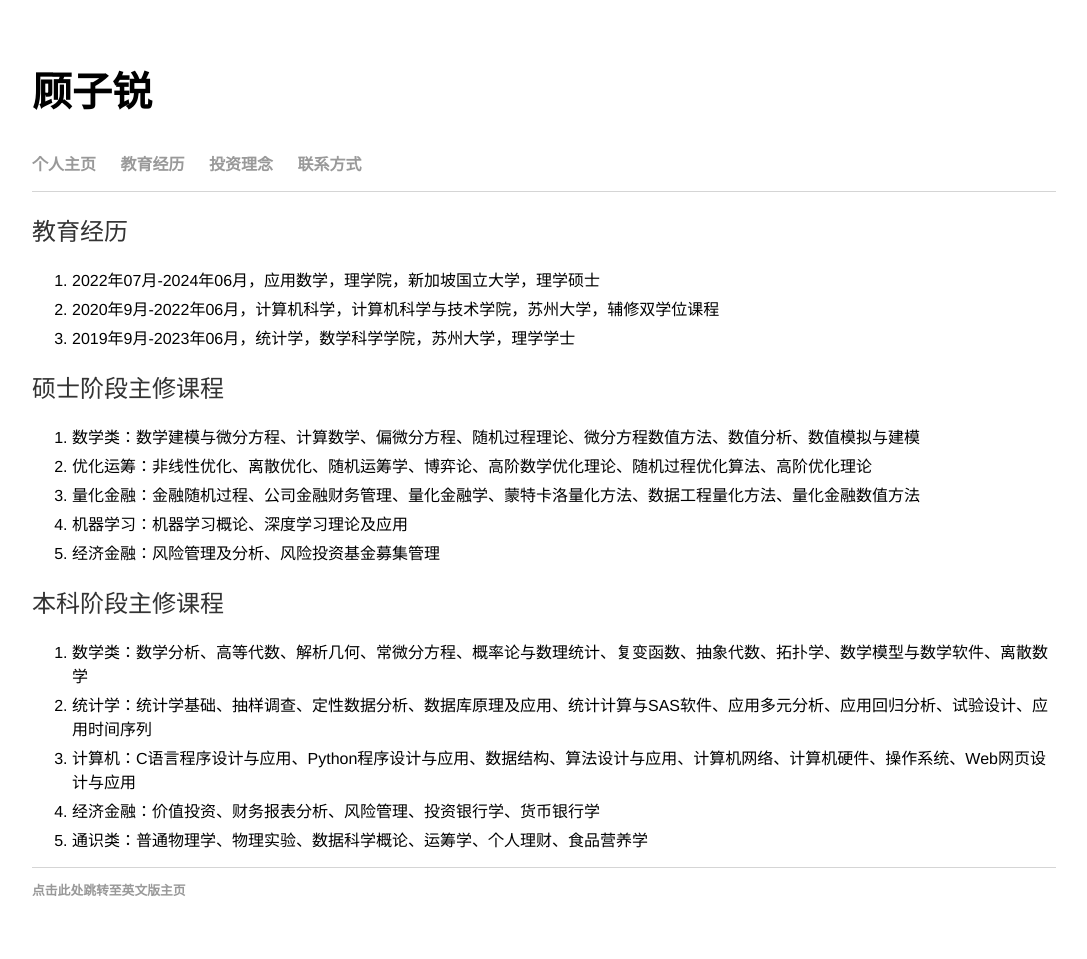
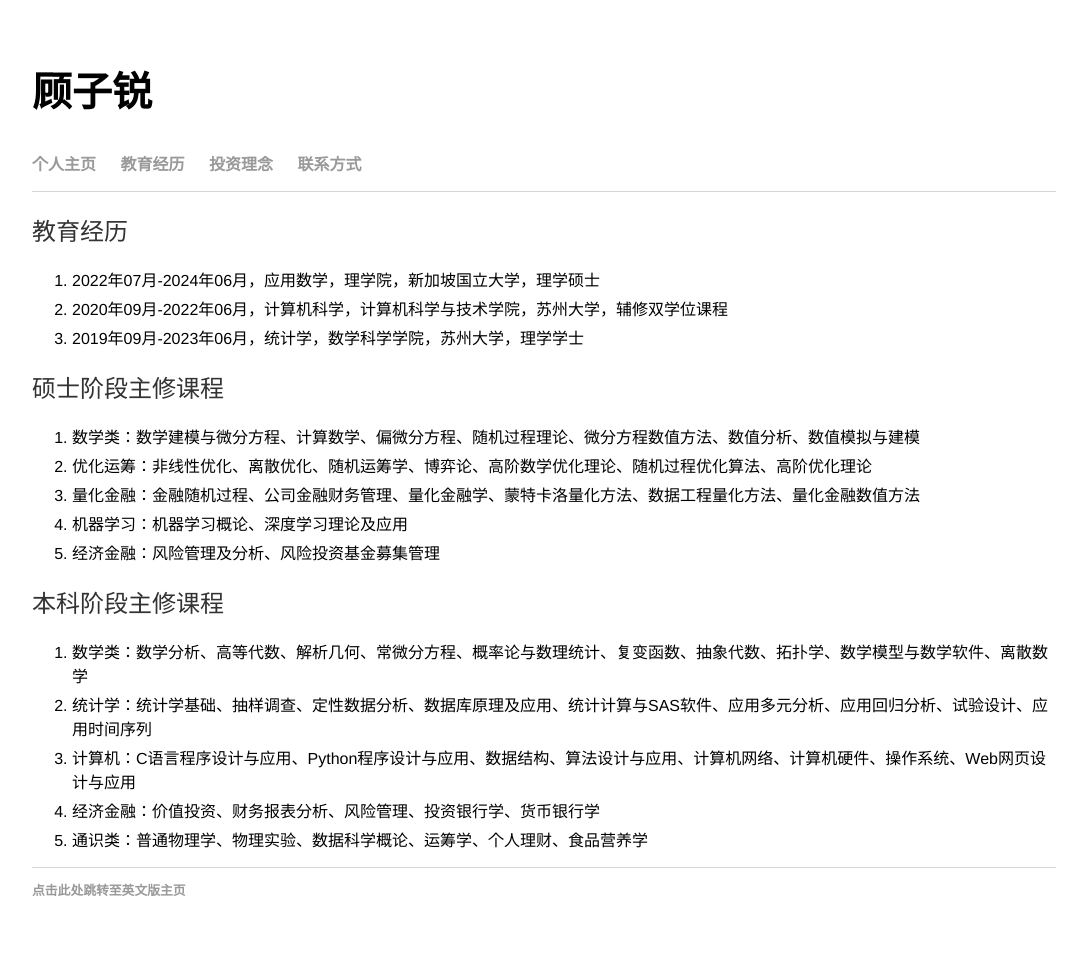
Before and after one commit to guzirui/guzirui.github.io, a Jekyll site: the page built from education/index.html, in a window 1280 px wide. Shown: the whole page, without its empty margins (96-1183 px from the left). Built offline with Jekyll 4.4.1, drawn with Linux system fonts in a browser that asks for light colours.

Commit message:
Update index.html

```diff
--- a/education/index.html
+++ b/education/index.html
@@ -8,8 +8,8 @@ title: 顾子锐 Gu Zirui
   <h2>教育经历</h2>
   <ol>
     <li>2022年07月-2024年06月，应用数学，理学院，新加坡国立大学，理学硕士</li>
-    <li>2020年9月-2022年06月，计算机科学，计算机科学与技术学院，苏州大学，辅修双学位课程</li>
-    <li>2019年9月-2023年06月，统计学，数学科学学院，苏州大学，理学学士</li>
+    <li>2020年09月-2022年06月，计算机科学，计算机科学与技术学院，苏州大学，辅修双学位课程</li>
+    <li>2019年09月-2023年06月，统计学，数学科学学院，苏州大学，理学学士</li>
   </ol>
 
     <h2>硕士阶段主修课程</h2>
```
